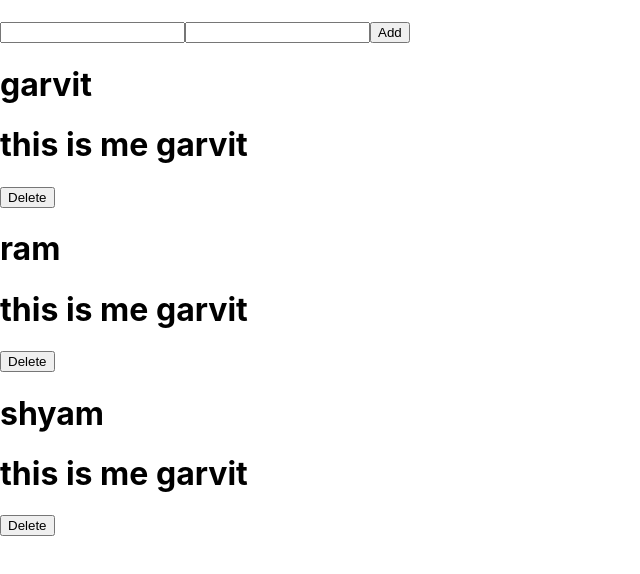
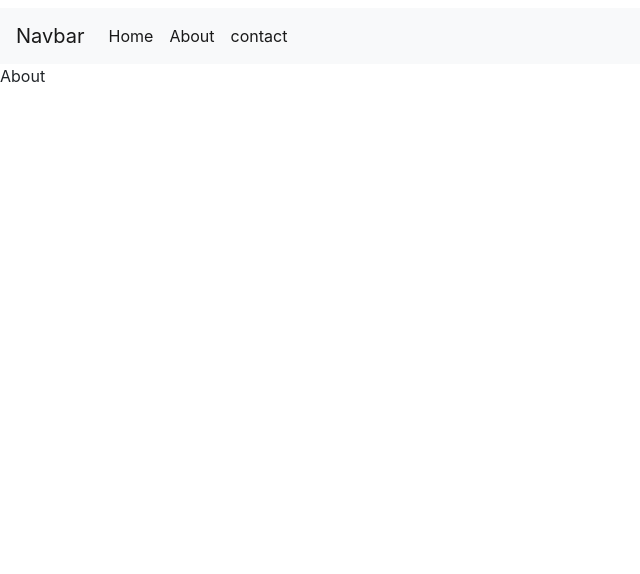
Before and after one commit to GarvitDhameliya/app1, a React (Create React App) app: page /about in a window 1280 px wide. Shown: the top 574 px of the page, without its empty margins (0-640 px from the left). Built offline with nearby package versions, Linux system fonts and the light colour scheme.

Commit message:
Navbar commited

```diff
--- a/package.json
+++ b/package.json
@@ -8,6 +8,7 @@
     "@testing-library/user-event": "^13.5.0",
     "react": "^18.2.0",
     "react-dom": "^18.2.0",
+    "react-router-dom": "^6.18.0",
     "react-scripts": "5.0.1",
     "web-vitals": "^2.1.4"
   },
--- a/public/index.html
+++ b/public/index.html
@@ -10,6 +10,27 @@
       content="Web site created using create-react-app"
     />
     <link rel="apple-touch-icon" href="%PUBLIC_URL%/logo192.png" />
+    <link
+      rel="stylesheet"
+      href="https://cdn.jsdelivr.net/npm/bootstrap@4.0.0/dist/css/bootstrap.min.css"
+      integrity="sha384-Gn5384xqQ1aoWXA+058RXPxPg6fy4IWvTNh0E263XmFcJlSAwiGgFAW/dAiS6JXm"
+      crossorigin="anonymous"
+    />
+    <script
+      src="https://code.jquery.com/jquery-3.2.1.slim.min.js"
+      integrity="sha384-KJ3o2DKtIkvYIK3UENzmM7KCkRr/rE9/Qpg6aAZGJwFDMVNA/GpGFF93hXpG5KkN"
+      crossorigin="anonymous"
+    ></script>
+    <script
+      src="https://cdn.jsdelivr.net/npm/popper.js@1.12.9/dist/umd/popper.min.js"
+      integrity="sha384-ApNbgh9B+Y1QKtv3Rn7W3mgPxhU9K/ScQsAP7hUibX39j7fakFPskvXusvfa0b4Q"
+      crossorigin="anonymous"
+    ></script>
+    <script
+      src="https://cdn.jsdelivr.net/npm/bootstrap@4.0.0/dist/js/bootstrap.min.js"
+      integrity="sha384-JZR6Spejh4U02d8jOt6vLEHfe/JQGiRRSQQxSfFWpi1MquVdAyjUar5+76PVCmYl"
+      crossorigin="anonymous"
+    ></script>
     <!--
       manifest.json provides metadata used when your web app is installed on a
       user's mobile device or desktop. See https://developers.google.com/web/fundamentals/web-app-manifest/
--- /dev/null
+++ b/src/About.jsx
@@ -0,0 +1,7 @@
+import React from "react";
+
+const About = () => {
+  return <div>About</div>;
+};
+
+export default About;
--- a/src/App.js
+++ b/src/App.js
@@ -1,5 +1,10 @@
 import { useState } from "react";
 import Detail from "./Detail";
+import { Route, Routes } from "react-router-dom";
+import Navbar from "./Navbar";
+import Home from "./Home";
+import About from "./About";
+import Contact from "./Contact";
 
 function App() {
   // const [number, setnumber] = useState(0);
@@ -31,7 +36,13 @@
 
         <button>Submit</button> */}
 
-        <Detail />
+        {/* <Detail /> */}
+        <Navbar />
+        <Routes>
+          <Route path="/" exact element={<Home />} />
+          <Route path="/about" exact element={<About />} />
+          <Route path="/contact" exact element={<Contact />} />
+        </Routes>
       </div>
     </div>
   );
--- /dev/null
+++ b/src/Contact.jsx
@@ -0,0 +1,7 @@
+import React from "react";
+
+const Contact = () => {
+  return <div>Contact</div>;
+};
+
+export default Contact;
--- /dev/null
+++ b/src/Home.jsx
@@ -0,0 +1,7 @@
+import React from "react";
+
+const Home = () => {
+  return <div>Home called</div>;
+};
+
+export default Home;
--- /dev/null
+++ b/src/Navbar.jsx
@@ -0,0 +1,45 @@
+import React from "react";
+import { Link } from "react-router-dom";
+
+const Navbar = () => {
+  return (
+    <nav class="navbar navbar-expand-lg navbar-light bg-light">
+      <a class="navbar-brand" href="#">
+        Navbar
+      </a>
+      <button
+        class="navbar-toggler"
+        type="button"
+        data-toggle="collapse"
+        data-target="#navbarSupportedContent"
+        aria-controls="navbarSupportedContent"
+        aria-expanded="false"
+        aria-label="Toggle navigation"
+      >
+        <span class="navbar-toggler-icon"></span>
+      </button>
+
+      <div class="collapse navbar-collapse" id="navbarSupportedContent">
+        <ul class="navbar-nav mr-auto">
+          <li class="nav-item active">
+            <Link to={"/"} class="nav-link">
+              Home <span class="sr-only">(current)</span>
+            </Link>
+          </li>
+          <li class="nav-item active">
+            <Link to={"/about"} class="nav-link" href="#">
+              About
+            </Link>
+          </li>
+          <li class="nav-item active">
+            <Link to={"/contact"} class="nav-link" href="#">
+              contact
+            </Link>
+          </li>
+        </ul>
+      </div>
+    </nav>
+  );
+};
+
+export default Navbar;
--- a/src/index.js
+++ b/src/index.js
@@ -2,10 +2,11 @@
 import ReactDOM from "react-dom/client";
 import "./index.css";
 import App from "./App";
+import { BrowserRouter } from "react-router-dom";
 
 const root = ReactDOM.createRoot(document.getElementById("root"));
 root.render(
-  <>
+  <BrowserRouter>
     <App />
-  </>
+  </BrowserRouter>
 );
```
Also changed, not shown: 1 other file (tests, documents, lock files or other folders).
